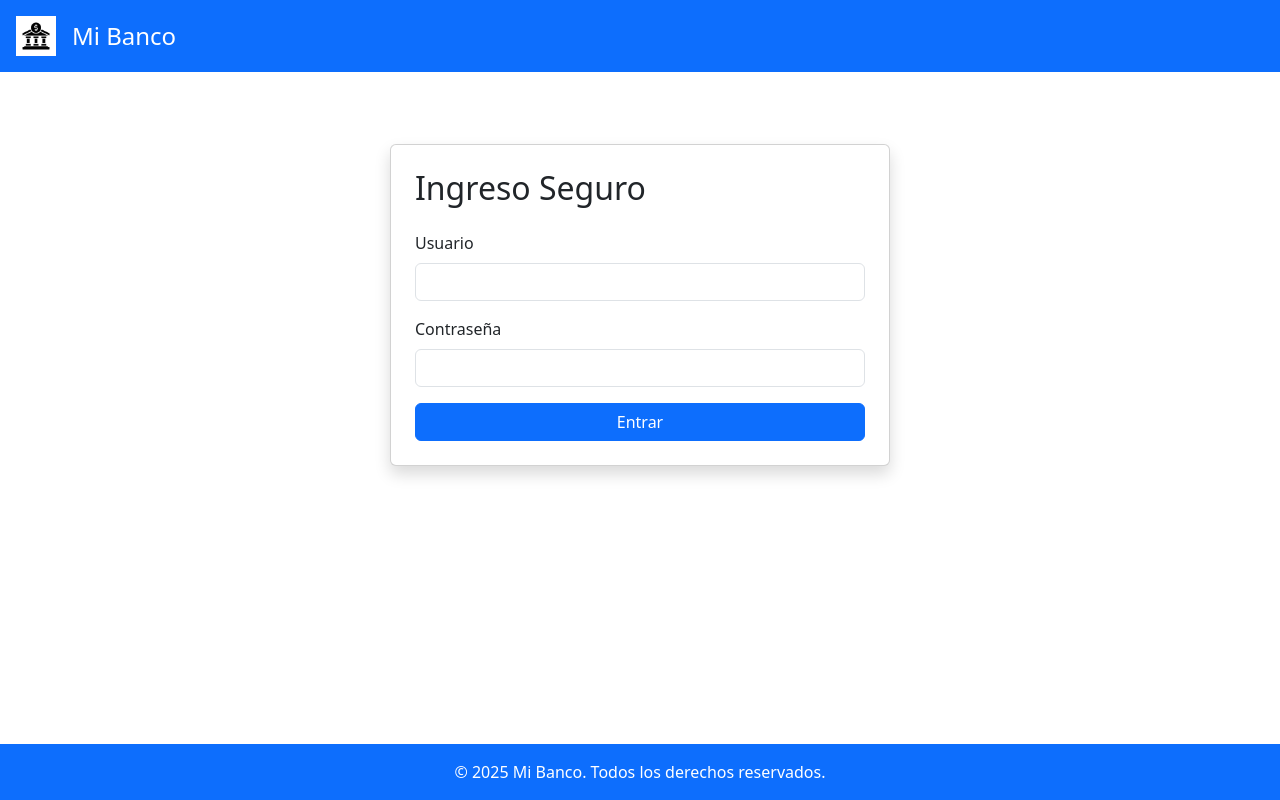
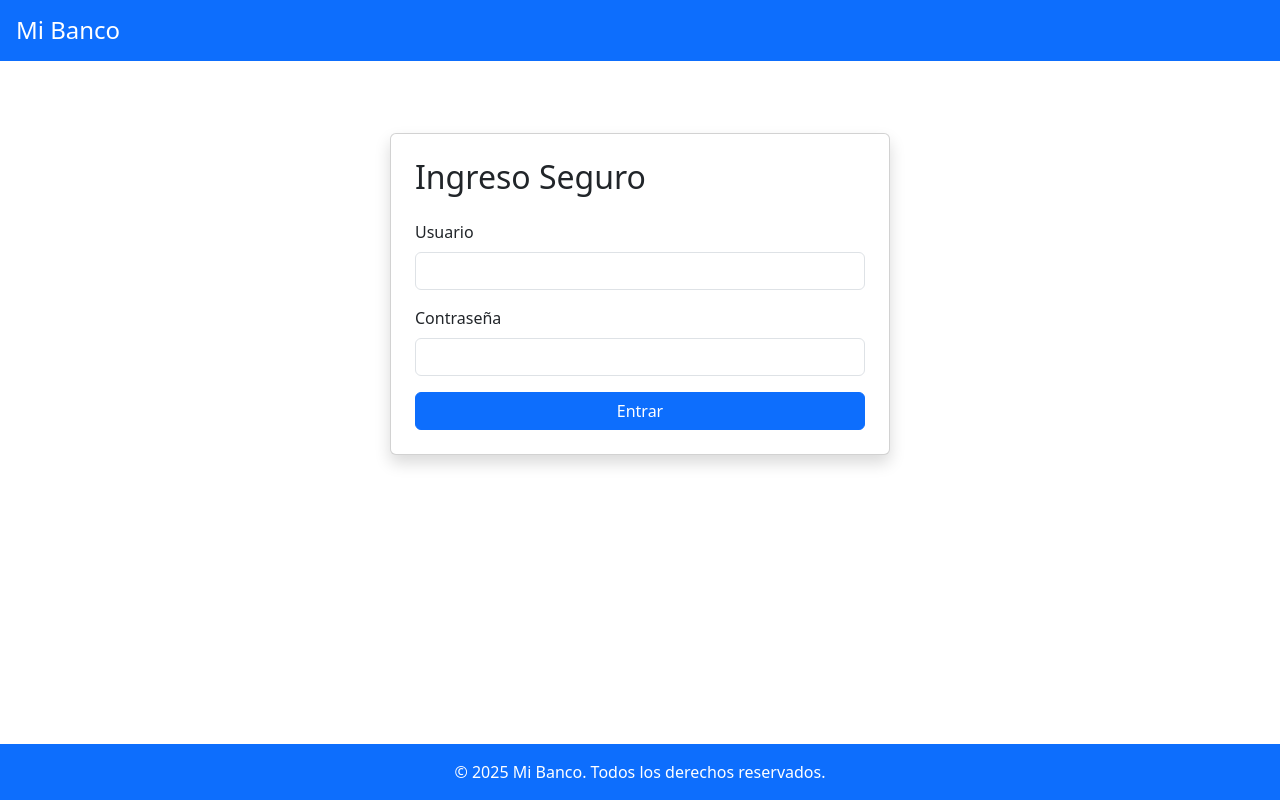
Before and after one commit to tatianaserna/banco, a plain HTML site: page index.html in a window 1280 px wide. Drawn offline with nearby package versions, Linux system fonts and the light colour scheme.

Commit message:
Update index.html

```diff
--- a/index.html
+++ b/index.html
@@ -34,7 +34,7 @@
   <!-- ENCABEZADO (Header) con logo, título y botón de cerrar sesión -->
   <header class="bg-primary text-white p-3 d-flex justify-content-between align-items-center" role="banner">
     <div class="d-flex align-items-center gap-3">
-      <img src="logo.png" alt="Logo del banco" width="40" height="40" />
+
       <h1 class="h4 m-0">Mi Banco</h1>
     </div>
     <!-- Botón de cerrar sesión, oculto por defecto -->
```
